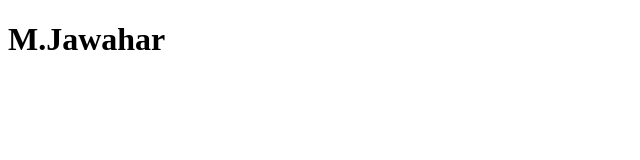
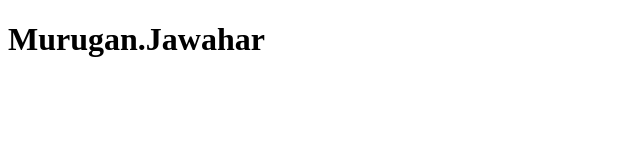
Before and after one commit to M-Jawahar2003/react, a plain HTML site: page index.html in a window 1280 px wide. Shown: the whole page, without its empty margins (0-640 px from the left). Drawn offline with Linux system fonts and the light colour scheme.

```diff
--- a/index.html
+++ b/index.html
@@ -6,7 +6,7 @@
     <title>Document</title>
 </head>
 <body>
-    <h1>M.Jawahar</h1>
+    <h1>Murugan.Jawahar</h1>
 
 </body>
 </html>
```
